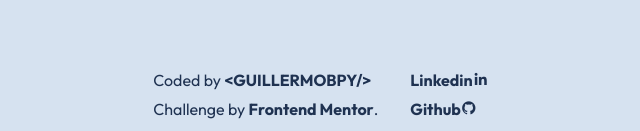
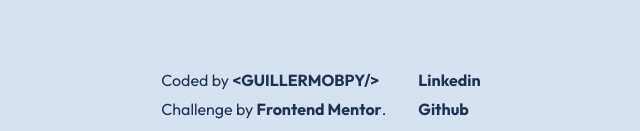
Before and after one commit to GuillermoBPY/QR-code-component, a plain HTML site: page index.html in a window 1280 px wide. Shown: the part 666-797 px from the top of the page, without its empty margins (319-959 px from the left). Drawn offline with nearby package versions, Linux system fonts and the light colour scheme.

Commit message:
Actualizado

```diff
--- a/index.html
+++ b/index.html
@@ -29,12 +29,11 @@
       </ul>
       <ul class="attribution__secondlist">
         <li>
-          <a href="https://www.linkedin.com/in/guillermobpy/" target="_blank" rel="noopener noreferrer">Linkedin<i
-              class='bx bxl-linkedin'></i></a>
+          <a href="https://www.linkedin.com/in/guillermobpy/" target="_blank" rel="noopener noreferrer">Linkedin</a>
         </li>
         <li>
-          <a href="https://github.com/GuillermoBPY/QR-code-component" target="_blank" rel="noopener noreferrer">Github<i
-              class='bx bxl-github'></i></a>
+          <a href="https://github.com/GuillermoBPY/QR-code-component" target="_blank"
+            rel="noopener noreferrer">Github</a>
         </li>
       </ul>
     </div>
```
